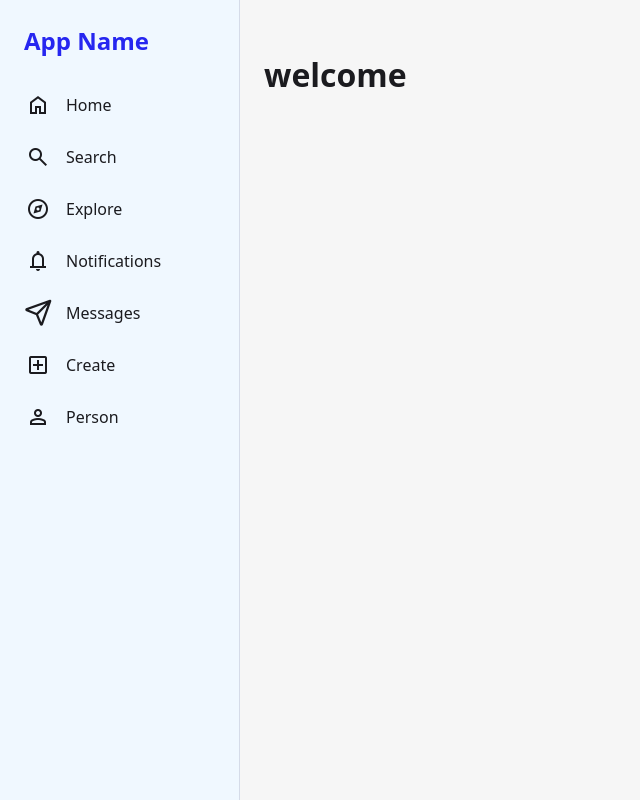
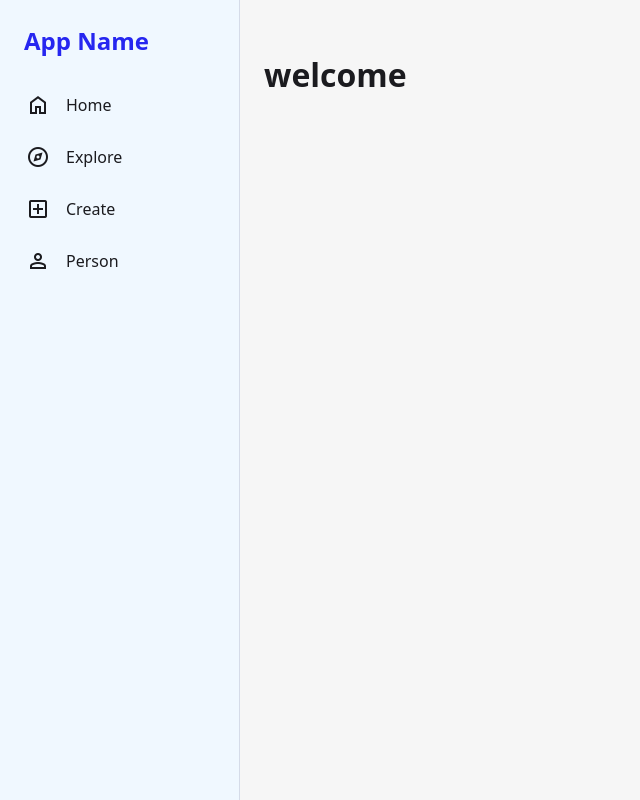
Before and after one commit to Nadish001/social-media, a Django app: page /social/home in a window 1280 px wide. Shown: the whole page, without its empty margins (0-640 px from the left). Run offline with Django 5.2, Linux system fonts and the light colour scheme.

Commit message:
updated base.html

```diff
--- a/templates/base.html
+++ b/templates/base.html
@@ -17,10 +17,7 @@
 
         <nav class="app-nav">
             <a class="app-nav__link" href="{% url 'home'%}"><span class="material-symbols-outlined app-nav__icon">home</span><span class="app-nav__label">Home</span></a>
-            <a class="app-nav__link" href="#"><span class="material-symbols-outlined app-nav__icon">search</span><span class="app-nav__label">Search</span></a>
             <a class="app-nav__link" href="{% url 'explore' %}"><span class="material-symbols-outlined app-nav__icon">explore</span><span class="app-nav__label">Explore</span></a>
-            <a class="app-nav__link" href="#"><span class="material-symbols-outlined app-nav__icon">notifications</span><span class="app-nav__label">Notifications</span></a>
-            <a class="app-nav__link" href="#"><i class="fa-regular fa-paper-plane app-nav__icon ui"></i><span class="app-nav__label">Messages</span></a>
             <a class="app-nav__link" href="{% url 'postpage'%}"><span class="material-symbols-outlined app-nav__icon">add_box</span><span class="app-nav__label">Create</span></a>
             {% if user.is_authenticated %}
             <a class="app-nav__link" href="{% url 'profile' %}"><span class="material-symbols-outlined app-nav__icon">person</span><span class="app-nav__label">{{ request.user }}</span></a>
```
Also changed, not shown: db.sqlite3, media/profile/marvel_BsHOQh5.jpg (added).
